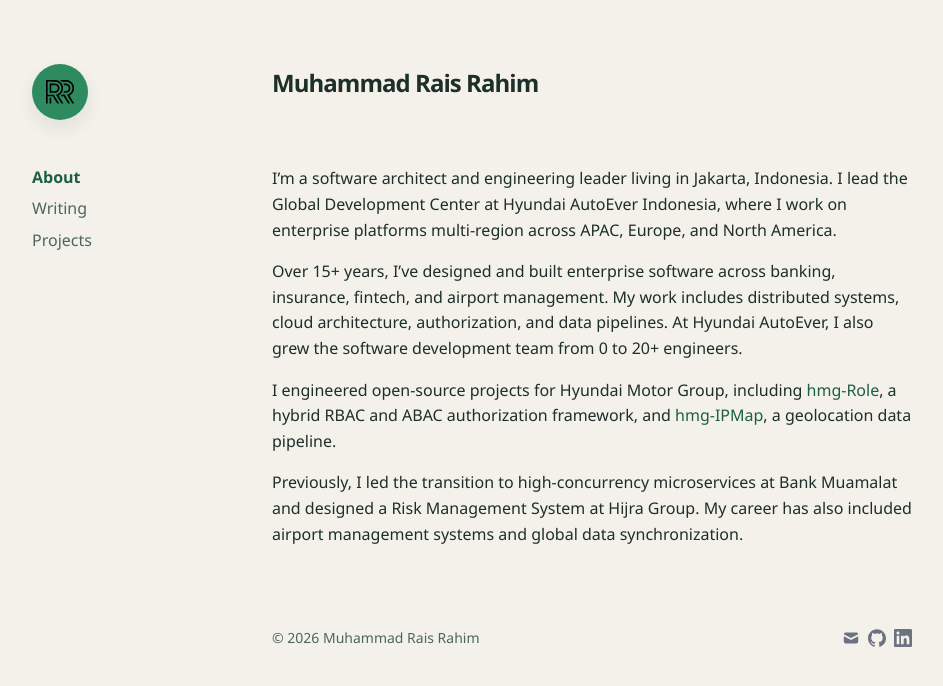
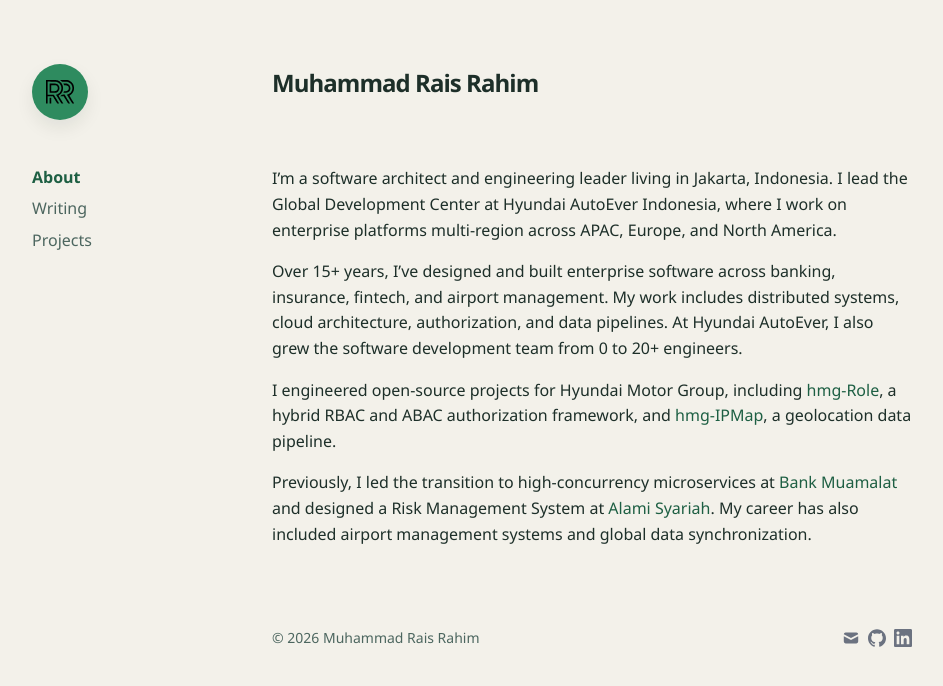
Before and after one commit to raisrahim/raisrahim.github.io, a Jekyll site: the page built from index.md, in a window 1280 px wide. Shown: the top 686 px of the page, without its empty margins (96-1039 px from the left). Built offline with Jekyll 4.4.1, drawn with Linux system fonts in a browser that asks for light colours.

Commit message:
refactor: update project references with proper links for improved accessibility

```diff
--- a/index.md
+++ b/index.md
@@ -12,4 +12,4 @@ Over 15+ years, I've designed and built enterprise software across banking, insu
 
 I engineered open-source projects for Hyundai Motor Group, including [hmg-Role](https://github.com/hyundaimotorgroup/hmg-role), a hybrid RBAC and ABAC authorization framework, and [hmg-IPMap](https://github.com/hyundaimotorgroup/hmg-ipmap), a geolocation data pipeline.
 
-Previously, I led the transition to high-concurrency microservices at Bank Muamalat and designed a Risk Management System at Hijra Group. My career has also included airport management systems and global data synchronization.
+Previously, I led the transition to high-concurrency microservices at [Bank Muamalat](https://www.bankmuamalat.co.id/) and designed a Risk Management System at [Alami Syariah](https://alamisharia.co.id/). My career has also included airport management systems and global data synchronization.
```
